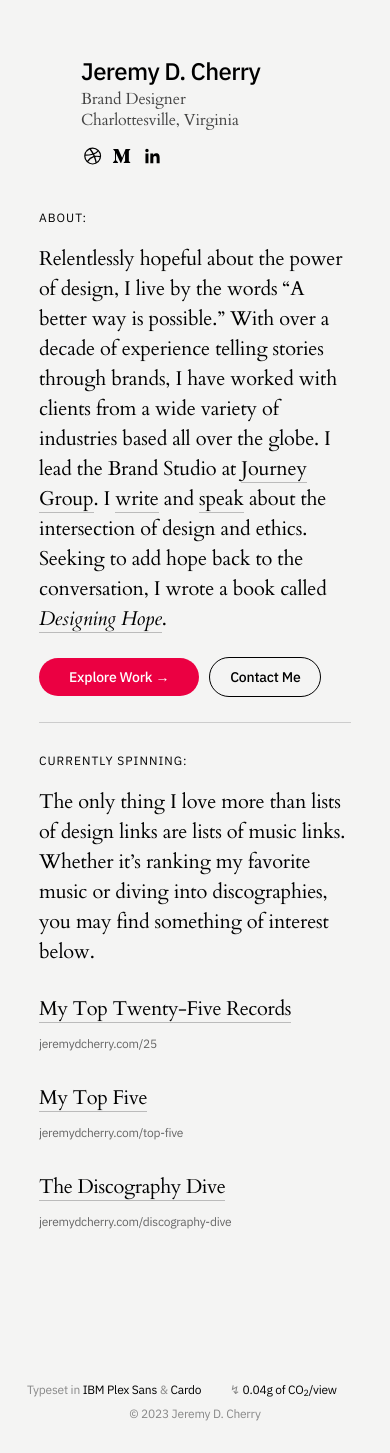
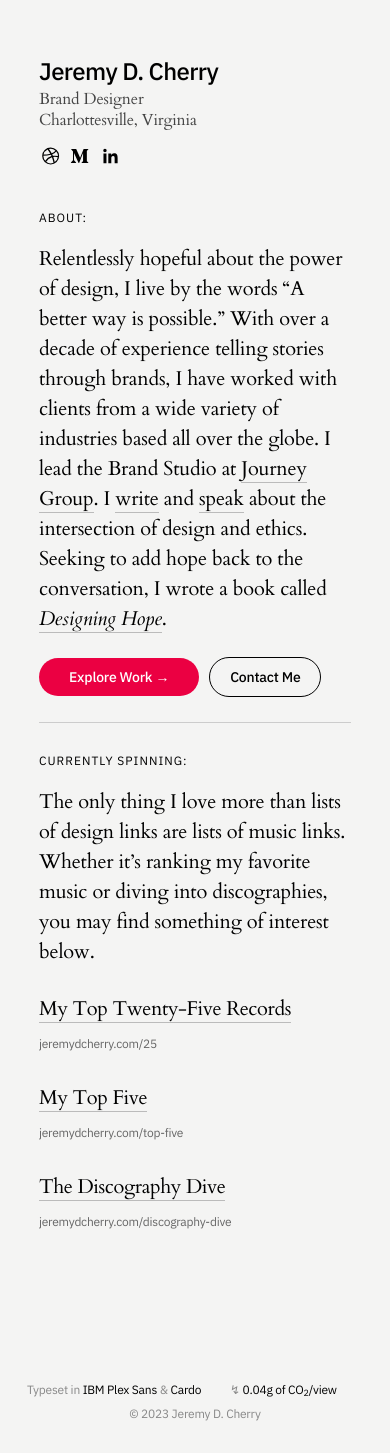
Before and after one commit to jeremydcherry/jeremydcherry.github.io, a Jekyll site: the page built from index.md, in a window 390 px wide. Built offline with Jekyll 4.4.1, drawn with Linux system fonts in a browser that asks for light colours.

Commit message:
RWD CSS tweaks

```diff
--- a/_sass/main.scss
+++ b/_sass/main.scss
@@ -490,9 +490,6 @@
   .header-pattern{display: none;}
   .col-main-half-1{padding: 0 0 0 10%; width: 35%;}
   .col-main-half-2 {padding: 0 10%; width: 65%;}
-  .col-book-half-1 {width: 40%;}
-  .col-book-half-2 {width: 60%;}
-  .book{display: block; margin: 1em 0 16em;}
 }
 
 // !-- Small Screens //
@@ -505,7 +502,7 @@
   .col-main-half-1{padding: 10% 10% 0 10%;}
   .col-main-half-2{padding: 2% 10% 0;}
   .about{text-align: left; margin: 10px 0 0 20px;}
-  .profile{padding: 0 2em 0; margin: 0 auto 0;}
+  .profile{padding: 0 0 0; margin: 0 auto 0;}
   .error{margin: 0 auto; padding: 4em 0; max-width: 85%;}
   .error h1{font-size:80px;}
   .error h2{font-size:20px;}
```
